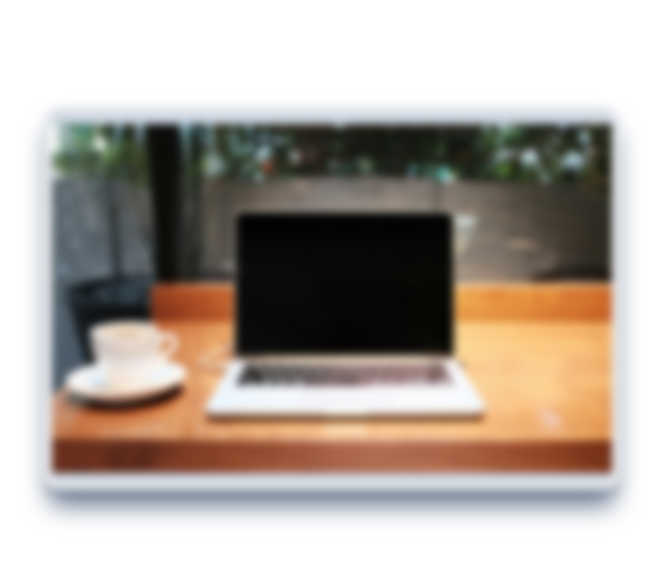
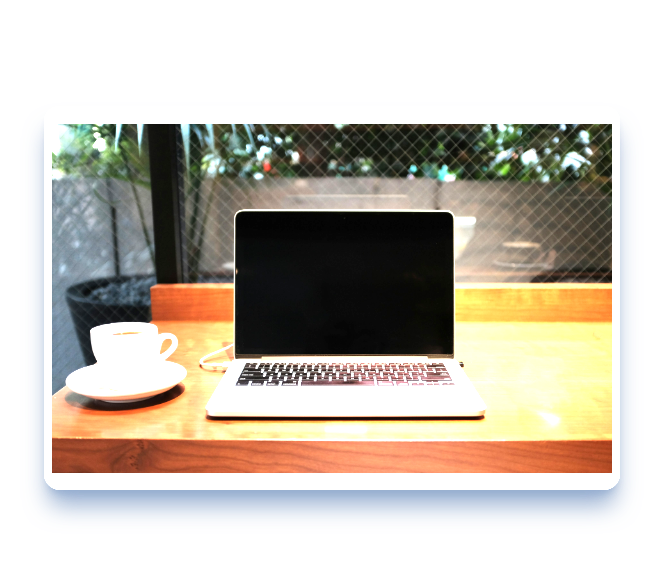
Before and after one commit to MalfinK/belajar-tailwind, a plain HTML site: page index.html in a window 1280 px wide. Shown: the part 2336-2898 px from the top of the page, without its empty margins (308-971 px from the left). Drawn offline with nearby package versions, Linux system fonts and the light colour scheme.

Commit message:
commit dlu (bahasan brightness)

```diff
--- a/index.html
+++ b/index.html
@@ -70,7 +70,7 @@
       </p>
     </div>
 
-    <div class="mt-32 max-w-xl mx-auto h-96 bg-slate-300 bg-contain bg-no-repeat bg-center rounded-2xl shadow-xl shadow-slate-500 overflow-hidden border-8 blur-sm hover:blur-none" style="background-image: url('./img/laptop.jpg');">
+    <div class="mt-32 max-w-xl mx-auto h-96 bg-slate-300 bg-contain bg-no-repeat bg-center rounded-2xl shadow-xl shadow-slate-500 overflow-hidden border-8 brightness-150" style="background-image: url('./img/laptop.jpg');">
     </div>
 
     <div class="mb-96"></div>
```
